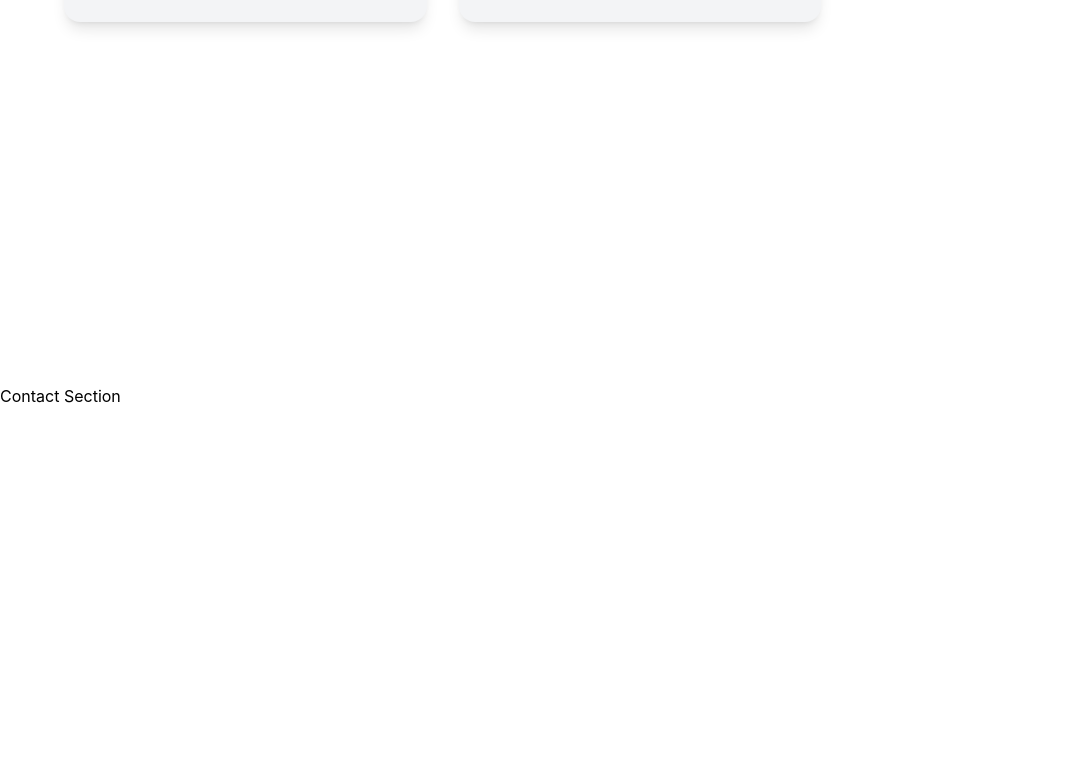
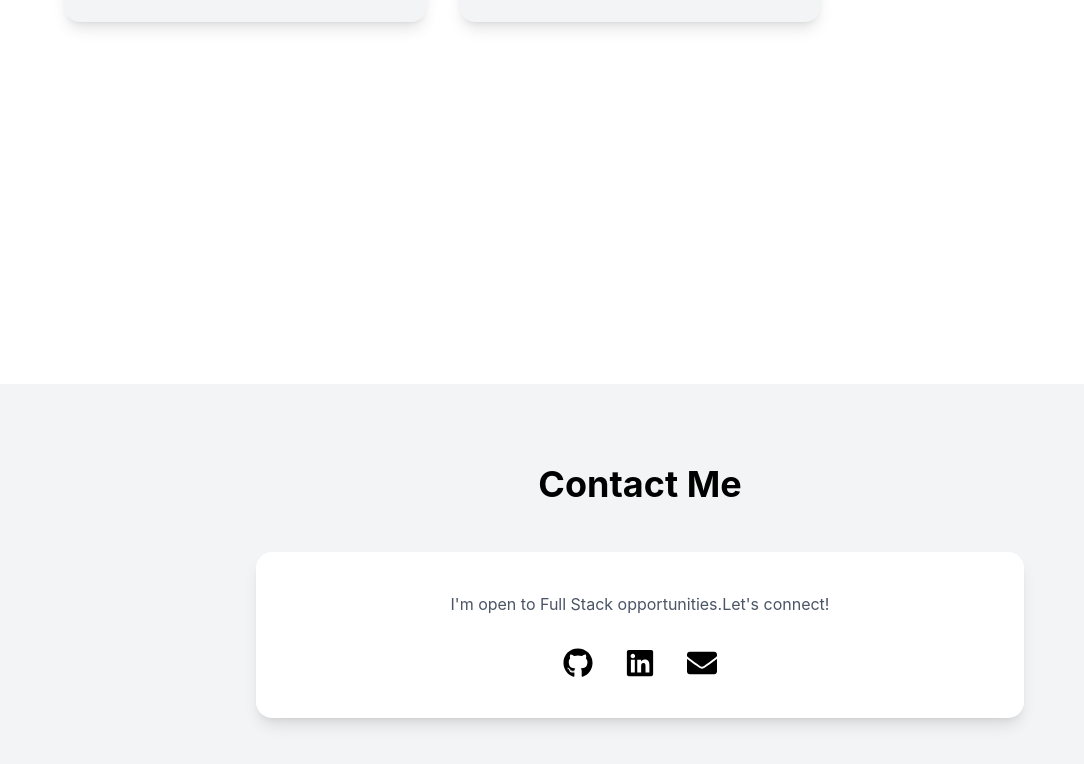
Before and after one commit to Mohammed-Fathaah/Portfolio, a React (Vite) app: page / in a window 1280 px wide. Shown: the part 2856-3620 px from the top of the page, without its empty margins (0-1084 px from the left). Before the commit the page ends 3264 px from the top, so only its background shows below. Built offline with nearby package versions, Linux system fonts and the light colour scheme.

Commit message:
contact done..

```diff
--- a/src/components/Contact.jsx
+++ b/src/components/Contact.jsx
@@ -1,4 +1,47 @@
+import { motion } from "framer-motion";
+import { FaGithub,FaLinkedin,FaEnvelope } from "react-icons/fa";
+
 function Contact(){
-    return <div>Contact Section</div>;
+    return (
+        <section id="contact"
+        className="min-h-screen px-6 py-20 bg-gray-100 dark:bg-black transition-colors duration-300">
+            <h2 className="text-4xl font-bold text-center mb-12">Contact Me</h2>
+
+            <motion.div
+             initial={{ opacity:0,y:60}}
+             whileInView={{ opacity:1,y:0 }}
+             viewport={{ once:true }}
+             transition={{ duration:0.6 }}
+             className="max-w-3xl mx-auto bg-white dark:bg-gray-900 p-10 rounded-2xl shadow-lg">
+                <p className="text-center text-gray-600 dark:text-gray-300 mb-8">I'm open to Full Stack opportunities.Let's connect!</p>
+
+                <div className="flex justify-center gap-8 text-3xl">
+                    <a
+                     href="https://github.com/Mohammed-Fathaah"
+                     target="_blank"
+                     rel="noopener noreferrer"
+                     className="hover:text-blue-500 transition">
+                        <FaGithub />
+                     </a>
+
+                     <a
+                      href="https://www.linkedin.com/in/mohammed-fathaah-203307313/"
+                      target="_blank"
+                      rel="noopener noreferrer"
+                      className="hover:text-blue-500 transition">
+                        <FaLinkedin />
+                      </a>
+
+                      <a
+                       href="mailto:mohammedfathaah777@gmail.com"
+                       target="_blank"
+                       rel="noopener noreferrer"
+                       className="hover:text-blue-500 transition">
+                        <FaEnvelope />
+                       </a>
+                </div>
+             </motion.div>
+        </section>
+    );
 }
 export default Contact;
--- a/src/components/Projects.jsx
+++ b/src/components/Projects.jsx
@@ -6,14 +6,14 @@ const projects = [
         description:"Full Stack project using React & Django with Razorpay integration.",
         tech:"React,Django,PostgreSQL",
         live:"",
-        code:""
+        code:"https://github.com/Mohammed-Fathaah/Game_Account_Trading_Platform"
     },
     {
         title:"Portfolio Website",
         description:"Personal portfolio built with React,Tailwind & Framer Motion.",
         tech:"React,Tailwind",
         live:"",
-        code:""
+        code:"https://github.com/Mohammed-Fathaah/Portfolio"
     }
 ];
 
```
